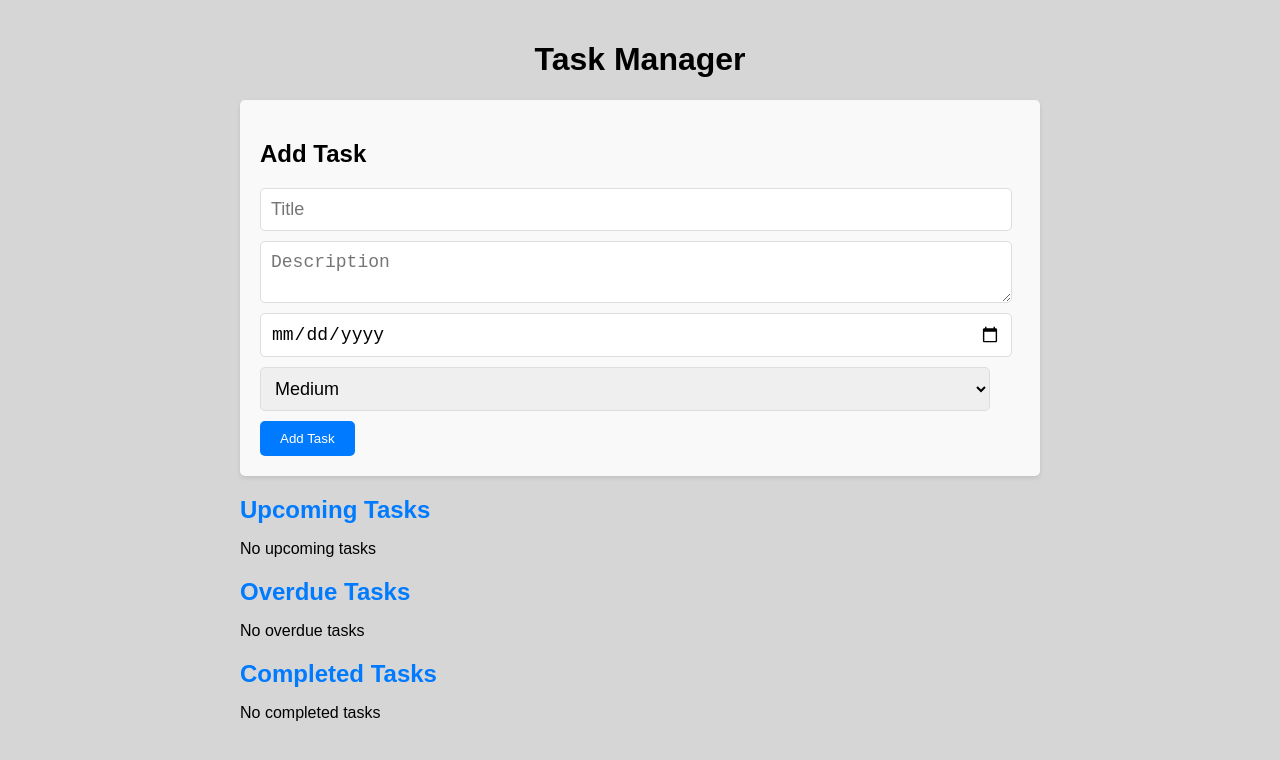
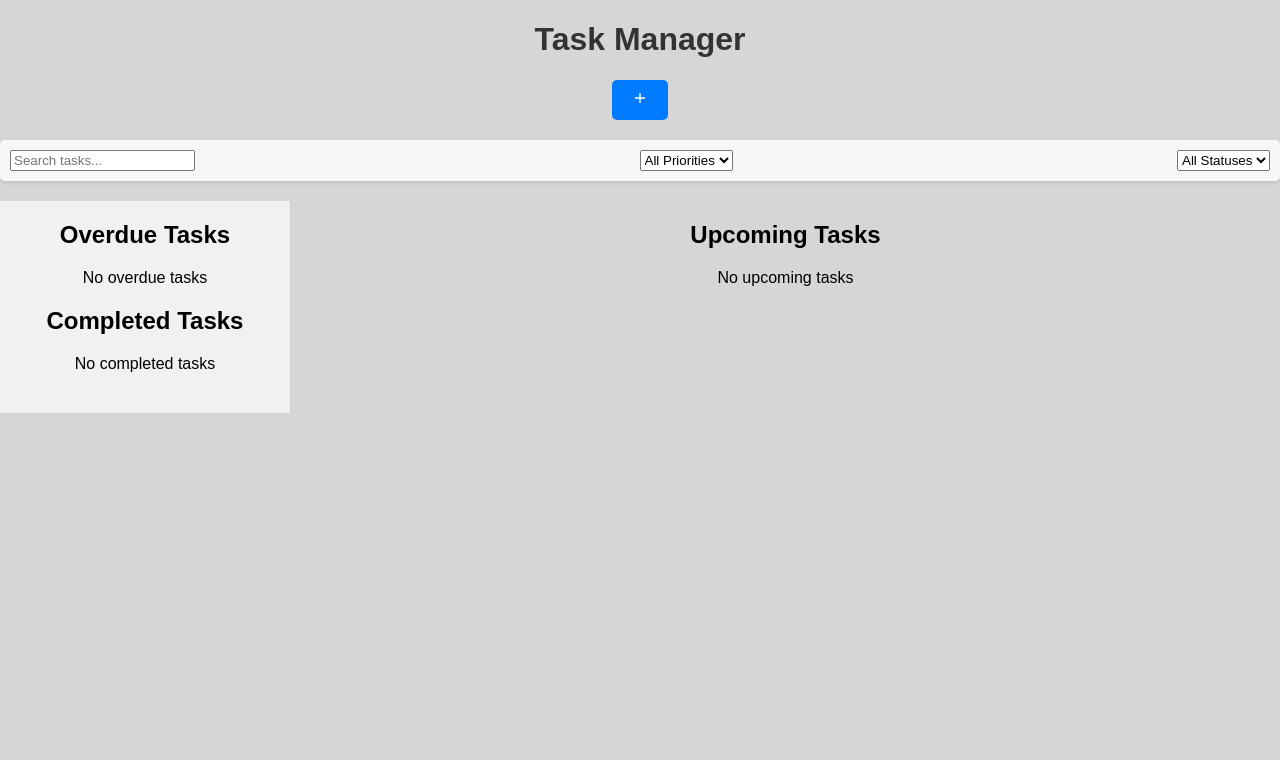
Before and after one commit to Pradeep880/Task-Manager, a React (Create React App) app in the folder manager/: page / in a window 1280 px wide. Shown: the top 760 px of the page. Built offline with nearby package versions, Linux system fonts and the light colour scheme; the HTML template or start-up script is replaced by a standard one.

Commit message:
Search and filter Added

```diff
--- a/manager/package.json
+++ b/manager/package.json
@@ -10,6 +10,7 @@
     "ajv": "^8.17.1",
     "react": "^18.3.1",
     "react-dom": "^18.3.1",
+    "react-icons": "^5.3.0",
     "react-scripts": "5.0.1",
     "web-vitals": "^2.1.4"
   },
--- a/manager/src/App.css
+++ b/manager/src/App.css
@@ -1,39 +1,24 @@
-/* Add some basic styling */
-
 .App {
-  max-width: 800px;
-  margin: 0 auto;
-  padding: 20px;
+  text-align: center;
   font-family: Arial, sans-serif;
 }
 
 h1 {
-  text-align: center;
+  color: #333;
 }
 
-.search-filter {
-  display: flex;
-  justify-content: space-between;
+.toggle-button {
+  background-color: #007BFF;
+  color: white;
+  border: none;
+  padding: 10px 20px;
+  font-size: 16px;
+  cursor: pointer;
   margin-bottom: 20px;
+  border-radius: 5px;
+  transition: background-color 0.3s;
 }
 
-.search-filter input,
-.search-filter select {
-  padding: 5px;
-  margin-right: 10px;
+.toggle-button:hover {
+  background-color: #0056b3;
 }
-
-.task {
-  border: 1px solid #ddd;
-  padding: 10px;
-  margin-bottom: 10px;
-  border-radius: 5px;
-}
-
-.task h3 {
-  margin: 0;
-}
-
-.task button {
-  margin-right: 5px;
-}
--- a/manager/src/App.js
+++ b/manager/src/App.js
@@ -1,22 +1,25 @@
 import React, { useState, useEffect, useRef } from 'react';
 import Dashboard from './component/Dashboard';
 import TaskForm from './component/TaskForm';
+import SearchFilter from './component/SearchFilter';
+import { IoMdAdd } from "react-icons/io";
+import { FaMinus } from "react-icons/fa";
 import './App.css';
 
 const App = () => {
   const [tasks, setTasks] = useState([]);
   const tasksRef = useRef(tasks);
+  const [searchQuery, setSearchQuery] = useState('');
+  const [filter, setFilter] = useState({ priority: '', status: '' });
+  const [taskToEdit, setTaskToEdit] = useState(null);
+  const [isTaskFormVisible, setTaskFormVisible] = useState(false);
 
-  const [taskToEdit, setTaskToEdit] = useState(null);
-
-  // Load tasks from local storage on component mount
   useEffect(() => {
     const storedTasks = JSON.parse(localStorage.getItem('tasks')) || [];
     setTasks(storedTasks);
     tasksRef.current = storedTasks;
   }, []);
 
-  // Save tasks to local storage whenever tasks state changes
   useEffect(() => {
     localStorage.setItem('tasks', JSON.stringify(tasksRef.current));
   }, [tasks]);
@@ -26,6 +29,7 @@ const App = () => {
     setTasks(updatedTasks);
     tasksRef.current = updatedTasks;
     localStorage.setItem('tasks', JSON.stringify(updatedTasks));
+    setTaskFormVisible(false);
   };
 
   const updateTask = (updatedTask) => {
@@ -44,6 +48,7 @@ const App = () => {
 
   const editTask = (task) => {
     setTaskToEdit(task);
+    setTaskFormVisible(true);
   };
 
   const markTaskCompleted = (taskId) => {
@@ -64,19 +69,36 @@ const App = () => {
     localStorage.setItem('tasks', JSON.stringify(updatedTasks));
   };
 
+  const filteredTasks = tasks.filter(task => {
+    const matchesPriority = filter.priority === '' || task.priority === filter.priority;
+    const matchesStatus = filter.status === '' ||
+      (filter.status === 'completed' ? task.completed : !task.completed);
+    const matchesSearchQuery = task.title.toLowerCase().includes(searchQuery.toLowerCase()) ||
+      task.description.toLowerCase().includes(searchQuery.toLowerCase());
 
+    return matchesPriority && matchesStatus && matchesSearchQuery;
+  });
 
   return (
     <div className="App">
       <h1>Task Manager</h1>
+      <button
+        onClick={() => setTaskFormVisible(!isTaskFormVisible)}
+        className="toggle-button"
+      >
+        {isTaskFormVisible ?<FaMinus />: <IoMdAdd />}
+      </button>
+      {isTaskFormVisible && (
         <TaskForm
           addTask={addTask}
           updateTask={updateTask}
           taskToEdit={taskToEdit}
           setTaskToEdit={setTaskToEdit}
         />
+      )}
+      <SearchFilter setSearchQuery={setSearchQuery} setFilter={setFilter} />
       <Dashboard
-        tasks={tasks}
+        tasks={filteredTasks}
         editTask={editTask}
         deleteTask={deleteTask}
         markTaskCompleted={markTaskCompleted}
--- a/manager/src/component/Dashboard.js
+++ b/manager/src/component/Dashboard.js
@@ -1,54 +1,89 @@
 import React from 'react';
-import Task from './Task';
 import './component.css';
 
 const Dashboard = ({ tasks, editTask, deleteTask, markTaskCompleted, changePriority }) => {
-    console.log(tasks);
-  const now = new Date();
-  const upcomingTasks = tasks.filter(task => !task.completed && new Date(task.dueDate) > now);
-  const overdueTasks = tasks.filter(task => !task.completed && new Date(task.dueDate) <= now);
+  const overdueTasks = tasks.filter(task => new Date(task.dueDate) < new Date() && !task.completed);
+  const upcomingTasks = tasks.filter(task => new Date(task.dueDate) >= new Date() && !task.completed);
   const completedTasks = tasks.filter(task => task.completed);
 
   return (
-    <div className="dashboard">
-      <h2>Upcoming Tasks</h2>
-      {upcomingTasks.length === 0 && <p>No upcoming tasks</p>}
-      {upcomingTasks.map(task => (
-        <Task
-          key={task.id}
-          task={task}
-          editTask={editTask}
-          deleteTask={deleteTask}
-          markTaskCompleted={markTaskCompleted}
-          changePriority={changePriority}
-        />
-      ))}
-
-      <h2>Overdue Tasks</h2>
-      {overdueTasks.length === 0 && <p>No overdue tasks</p>}
-      {overdueTasks.map(task => (
-        <Task
-          key={task.id}
-          task={task}
-          editTask={editTask}
-          deleteTask={deleteTask}
-          markTaskCompleted={markTaskCompleted}
-          changePriority={changePriority}
-        />
-      ))}
-
-      <h2>Completed Tasks</h2>
-      {completedTasks.length === 0 && <p>No completed tasks</p>}
-      {completedTasks.map(task => (
-        <Task
-          key={task.id}
-          task={task}
-          editTask={editTask}
-          deleteTask={deleteTask}
-          markTaskCompleted={markTaskCompleted}
-          changePriority={changePriority}
-        />
-      ))}
+    <div className="dashboard-container">
+      <div className="sidebar">
+        <div className="task-section">
+          <h2>Overdue Tasks</h2>
+          {overdueTasks.length > 0 ? (
+            overdueTasks.map(task => (
+              <div key={task.id} className={`task ${task.priority}`}>
+                <h3>{task.title}</h3>
+                <p>{task.description}</p>
+                <p>Due: {task.dueDate}</p>
+                <button onClick={() => markTaskCompleted(task.id)}>
+                  {task.completed ? 'Unmark' : 'Complete'}
+                </button>
+                <button onClick={() => editTask(task)} className="button-edit">Edit</button>
+                <button onClick={() => deleteTask(task.id)} className="button-delete">Delete</button>
+                <select onChange={(e) => changePriority(task.id, e.target.value)} value={task.priority}>
+                  <option value="high">High</option>
+                  <option value="medium">Medium</option>
+                  <option value="low">Low</option>
+                </select>
+              </div>
+            ))
+          ) : (
+            <p>No overdue tasks</p>
+          )}
+        </div>
+        <div className="task-section">
+          <h2>Completed Tasks</h2>
+          {completedTasks.length > 0 ? (
+            completedTasks.map(task => (
+              <div key={task.id} className={`task ${task.priority}`}>
+                <h3>{task.title}</h3>
+                <p>{task.description}</p>
+                <p>Due: {task.dueDate}</p>
+                <button onClick={() => markTaskCompleted(task.id)}>
+                  {task.completed ? 'Unmark' : 'Complete'}
+                </button>
+                <button onClick={() => editTask(task)} className="button-edit">Edit</button>
+                <button onClick={() => deleteTask(task.id)} className="button-delete">Delete</button>
+                <select onChange={(e) => changePriority(task.id, e.target.value)} value={task.priority}>
+                  <option value="high">High</option>
+                  <option value="medium">Medium</option>
+                  <option value="low">Low</option>
+                </select>
+              </div>
+            ))
+          ) : (
+            <p>No completed tasks</p>
+          )}
+        </div>
+      </div>
+      <div className="main-content">
+        <div className="task-section">
+          <h2>Upcoming Tasks</h2>
+          {upcomingTasks.length > 0 ? (
+            upcomingTasks.map(task => (
+              <div key={task.id} className={`task ${task.priority}`}>
+                <h3>{task.title}</h3>
+                <p>{task.description}</p>
+                <p>Due: {task.dueDate}</p>
+                <button onClick={() => markTaskCompleted(task.id)}>
+                  {task.completed ? 'Unmark' : 'Complete'}
+                </button>
+                <button onClick={() => editTask(task)} className="button-edit">Edit</button>
+                <button onClick={() => deleteTask(task.id)} className="button-delete">Delete</button>
+                <select onChange={(e) => changePriority(task.id, e.target.value)} value={task.priority}>
+                  <option value="high">High</option>
+                  <option value="medium">Medium</option>
+                  <option value="low">Low</option>
+                </select>
+              </div>
+            ))
+          ) : (
+            <p>No upcoming tasks</p>
+          )}
+        </div>
+      </div>
     </div>
   );
 };
--- a/manager/src/component/SearchFilter.js
+++ b/manager/src/component/SearchFilter.js
@@ -0,0 +1,45 @@
+import React from 'react';
+import './component.css';
+
+const SearchFilter = ({ setSearchQuery, setFilter }) => {
+  const handleSearchChange = (e) => {
+    setSearchQuery(e.target.value);
+  };
+
+  const handlePriorityChange = (e) => {
+    setFilter(prevFilter => ({
+      ...prevFilter,
+      priority: e.target.value
+    }));
+  };
+
+  const handleStatusChange = (e) => {
+    setFilter(prevFilter => ({
+      ...prevFilter,
+      status: e.target.value
+    }));
+  };
+
+  return (
+    <div className="search-filter">
+      <input
+        type="text"
+        placeholder="Search tasks..."
+        onChange={handleSearchChange}
+      />
+      <select onChange={handlePriorityChange}>
+        <option value="">All Priorities</option>
+        <option value="High">High</option>
+        <option value="Medium">Medium</option>
+        <option value="Low">Low</option>
+      </select>
+      <select onChange={handleStatusChange}>
+        <option value="">All Statuses</option>
+        <option value="completed">Completed</option>
+        <option value="incomplete">Incomplete</option>
+      </select>
+    </div>
+  );
+};
+
+export default SearchFilter;
--- a/manager/src/component/component.css
+++ b/manager/src/component/component.css
@@ -35,14 +35,88 @@
   }
 /* Dashboard component styling */
 
-.dashboard {
-    margin-top: 20px;
-  }
+.dashboard-container {
+  display: flex;
+}
 
-  .dashboard h2 {
-    color: #007bff;
-    margin-bottom: 10px;
-  }
+.sidebar {
+  flex: 0 0 250px;
+  padding: 20px;
+  background-color: #f1f1f1;
+  border-right: 1px solid #ccc;
+}
+
+.main-content {
+  flex: 1;
+  padding: 20px;
+}
+
+.task-section {
+  margin-bottom: 20px;
+}
+
+.task-section h2 {
+  margin-top: 0;
+}
+
+.task {
+  padding: 10px;
+  border: 1px solid #ccc;
+  border-radius: 5px;
+  margin-bottom: 10px;
+  background-color: #fff;
+}
+
+.task.high {
+  border-left: 5px solid red;
+}
+
+.task.medium {
+  border-left: 5px solid orange;
+}
+
+.task.low {
+  border-left: 5px solid green;
+}
+
+.task.completed {
+  text-decoration: line-through;
+  color: #888;
+}
+
+.task button,
+.task select {
+  margin: 5px;
+}
+
+.button-edit,
+.button-delete {
+  padding: 5px 10px;
+  border: none;
+  border-radius: 3px;
+  cursor: pointer;
+  transition: background-color 0.3s, color 0.3s;
+}
+
+.button-edit {
+  background-color: #28a745;
+  color: white;
+}
+
+.button-edit:hover {
+  background-color: #218838;
+}
+
+.button-delete {
+  background-color: #dc3545;
+  color: white;
+}
+
+.button-delete:hover {
+  background-color: #c82333;
+}
+
+
 /* Task component styling */
 
 .task {
@@ -97,3 +171,15 @@
     border: 1px solid #ddd;
     border-radius: 5px;
   }
+
+/* SearchFilter component styling */
+
+.search-filter {
+  display: flex;
+  justify-content: space-between;
+  margin-bottom: 20px;
+  background-color: #f7f7f7;
+  padding: 10px;
+  border-radius: 5px;
+  box-shadow: 0 2px 4px rgba(0, 0, 0, 0.1);
+}
```
Also changed, not shown: 1 other file (tests, documents, lock files or other folders). Lines whose indentation alone changed are shown as unchanged.
